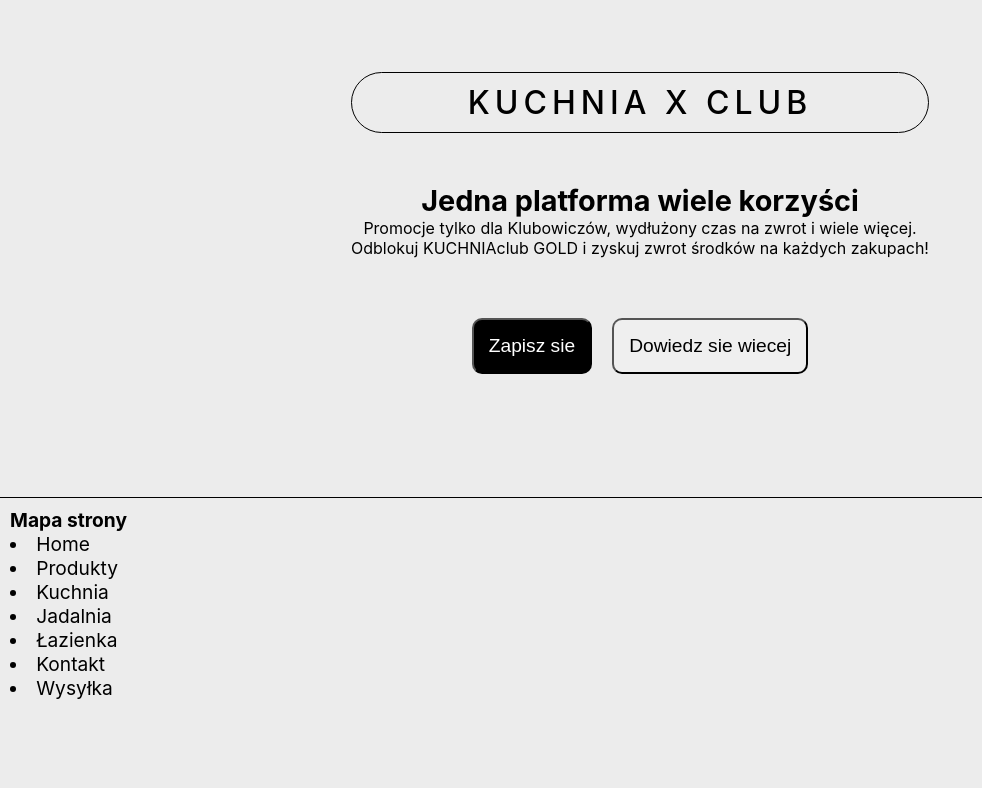
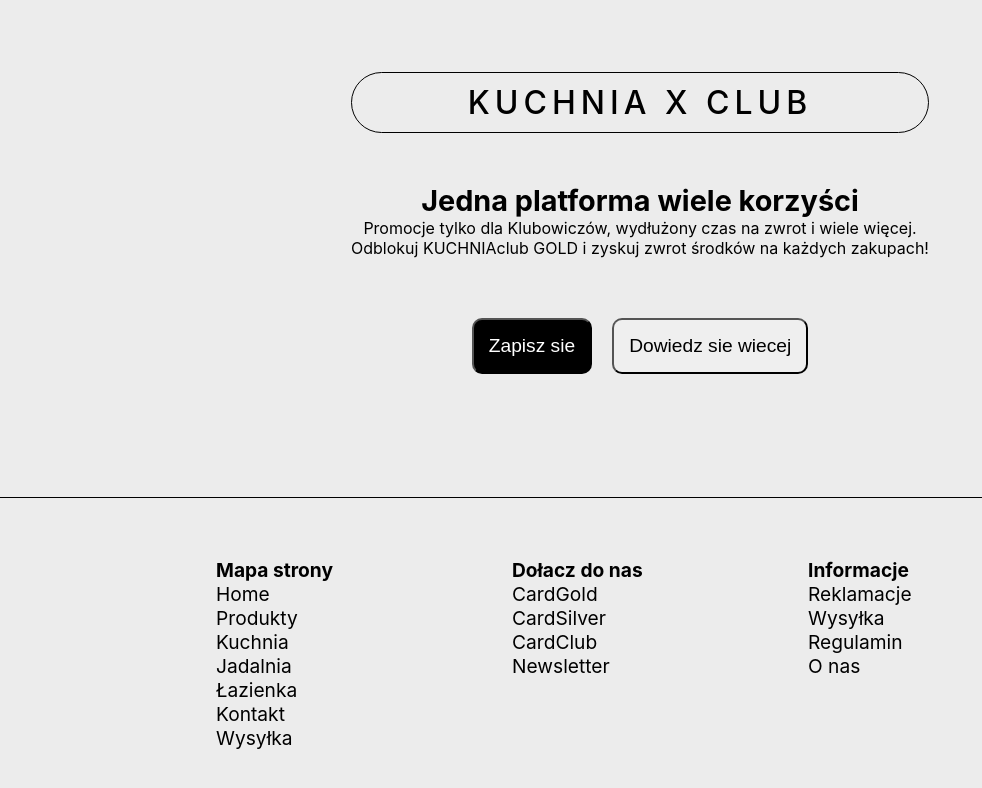
Before and after one commit to marcinoles87/my-app2, a React (Create React App) app: page / in a window 1280 px wide. Shown: the part 2568-3356 px from the top of the page, without its empty margins (0-982 px from the left). Built offline with nearby package versions, Linux system fonts and the light colour scheme.

Commit message:
add code

```diff
--- a/src/App.css
+++ b/src/App.css
@@ -535,14 +535,22 @@ i{
 .footer-container{
   display: flex;
   flex-direction: row;
+  justify-content: center;
+  gap: 20px;
   height: 80vh;
   background-color:var(--background-site-color) ;
 }
 
 .footer-left{
+  width: 20%;
   margin: 10px;
+  padding-top: 50px;
   font-size: larger;
 
+}
+
+.footer-left li{
+  list-style: none;
 }
 
 .footer-left a{
--- a/src/components/Footer.jsx
+++ b/src/components/Footer.jsx
@@ -14,6 +14,29 @@ function Footer() {
          <li><Link to={'kontakt'}>Kontakt</Link></li>
          <li><Link to={'wysyłka'}>Wysyłka</Link></li>
       </div>
+
+      <div className='footer-left'>
+        <h4>Dołacz do nas</h4>
+        <ul>
+          <li>CardGold</li>
+          <li>CardSilver</li>
+          <li>CardClub</li>
+          <li>Newsletter</li>
+        </ul>
+        </div>
+
+      <div className='footer-left'>
+        <h4>Informacje</h4>
+        <ul>
+          <li>Reklamacje</li>
+          <li>Wysyłka</li>
+          <li>Regulamin</li>
+          <li>O nas</li>
+        </ul>
+
+      </div>
+
+
     </div>
   )
 }
```
